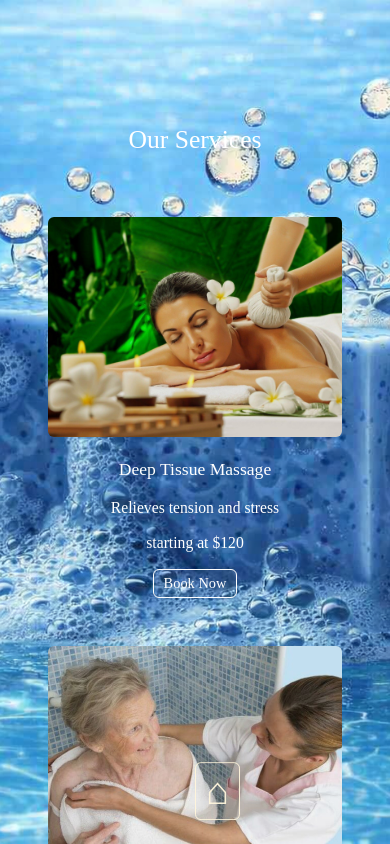
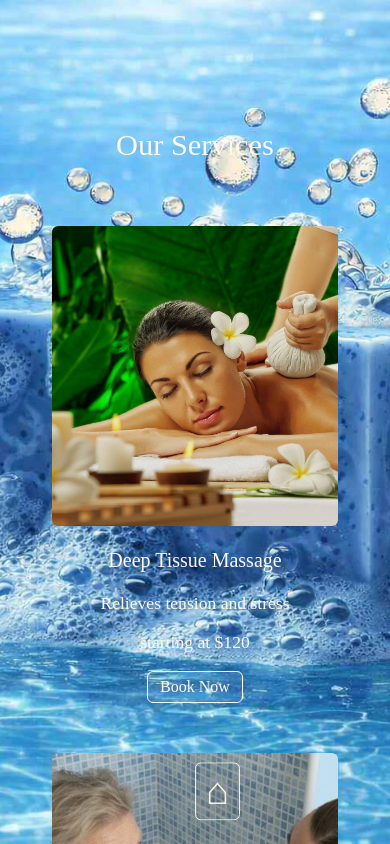
Before and after one commit to 2black4coal/janie, a React (Vite) app in the folder client/: page /services in a window 390 px wide. Shown: the top 844 px of the page. Built offline with nearby package versions, Linux system fonts and the light colour scheme.

Commit message:
Mobile update: +20% text, warm white color, 300px image height

```diff
--- a/client/src/pages/services.css
+++ b/client/src/pages/services.css
@@ -213,66 +213,85 @@
 }
 
 /* ==========================
-   MOBILE — PURE WHITE, NO GLOW, BIGGER TEXT
+   MOBILE — PREMIUM UPDATE
+   +20% TEXT, WARM WHITE, 300PX IMAGE
 ========================== */
 @media (max-width: 768px) {
 
-  /* GLOBAL TEXT ON PHONE */
+  /* GLOBAL TEXT — WARM WHITE, CLEAN, ELEGANT */
   body, p, h1, h2, h3, h4, h5, h6, span {
-    color: #ffffff !important;
+    color: #fff7e6 !important;
     text-shadow: none !important;
     mix-blend-mode: normal !important;
   }
 
+  /* BASE FONT SIZE — +20% */
   body {
-    font-size: 1.05rem !important;
-    line-height: 1.6 !important;
+    font-size: 1.15rem !important;
+    line-height: 1.65 !important;
   }
 
-  h1 { font-size: 1.8rem !important; }
-  h2, .services-title { font-size: 1.6rem !important; }
+  /* TITLES */
+  h1,
+  .services-title {
+    font-size: 1.9rem !important;
+  }
+
+  h2 {
+    font-size: 1.7rem !important;
+  }
+
   h3,
-  .service-card-title { font-size: 1.1rem !important; }
+  .service-card-title {
+    font-size: 1.25rem !important;
+  }
 
+  /* DESCRIPTIONS & PRICE */
   .service-desc,
   .service-price,
   .footer-copy {
-    font-size: 0.98rem !important;
+    font-size: 1.1rem !important;
   }
 
-  /* SERVICES GRID — SINGLE COLUMN ON PHONE */
+  /* SERVICE IMAGE — INCREASED TO 300PX */
+  .service-img {
+    height: 300px !important;
+    object-fit: cover !important;
+  }
+
+  /* GRID — SINGLE COLUMN */
   .services-grid {
     grid-template-columns: 1fr !important;
-    gap: 16px !important;
-    padding: 0 16px !important;
+    gap: 18px !important;
+    padding: 0 18px !important;
   }
 
+  /* CARD PADDING */
   .service-card {
-    padding-left: 12px !important;
-    padding-right: 12px !important;
+    padding-left: 14px !important;
+    padding-right: 14px !important;
   }
 
-  .service-img {
-    height: 220px !important;
-  }
-
-  /* BUTTON ON PHONE */
+  /* BUTTON — CLEANER, WARM WHITE */
   .service-book-btn {
-    font-size: 0.9rem !important;
-    padding: 5px 10px !important;
+    font-size: 1rem !important;
+    padding: 6px 12px !important;
+    color: #fff7e6 !important;
+    border-color: #fff7e6 !important;
     text-shadow: none !important;
     mix-blend-mode: normal !important;
   }
 
-  /* HOME ICON & FOOTER TEXT — CLEANER ON PHONE */
+  /* HOME ICON & FOOTER — CLEAN, NO GLOW */
   .services-home-btn,
   .services-footer {
+    color: #fff7e6 !important;
     text-shadow: none !important;
     mix-blend-mode: normal !important;
     -webkit-text-stroke: 0 !important;
   }
 
   .services-footer {
-    padding: 24px 12px !important;
+    padding: 26px 14px !important;
   }
 }
```
